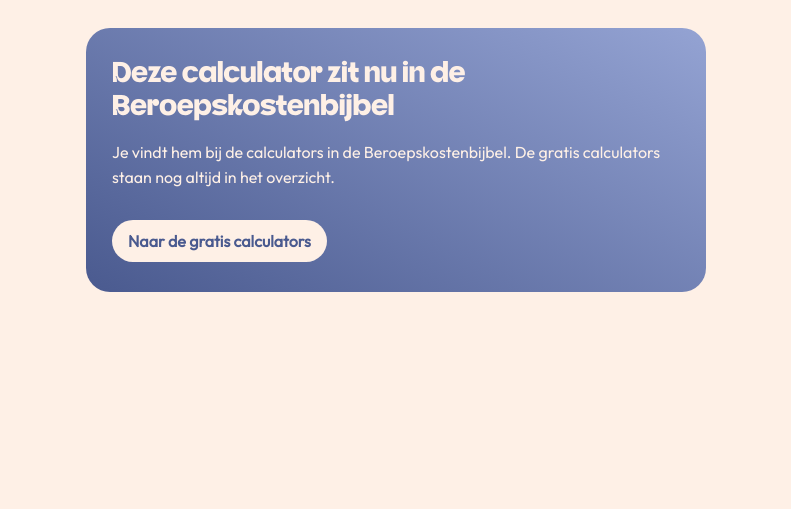
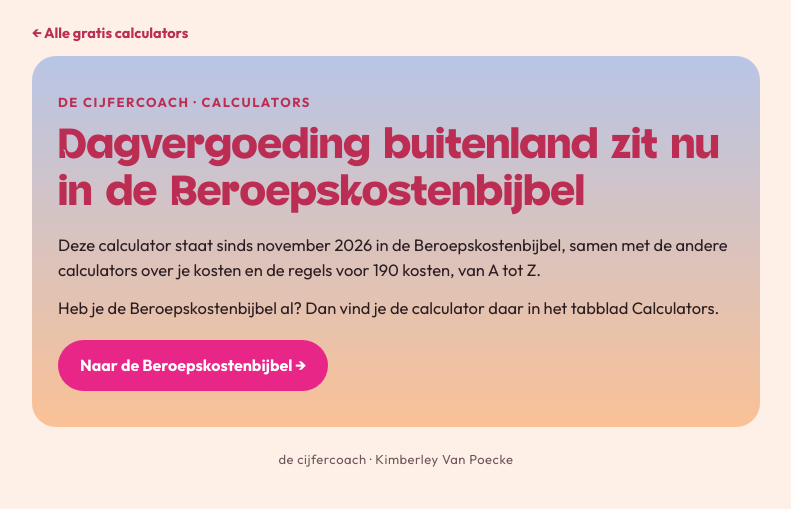
Before and after one commit to decijfercoach/calculators, a plain HTML site: page buitenland/index.html in a window 1280 px wide. Shown: the whole page, without its empty margins (244-1035 px from the left). Drawn offline with Linux system fonts and the light colour scheme.

Commit message:
Verhuisbericht buitenland: brandingkleuren en link

```diff
--- a/buitenland/index.html
+++ b/buitenland/index.html
@@ -1,9 +1,54 @@
 <!doctype html>
-<html lang="nl-BE"><head><meta charset="utf-8"><meta name="viewport" content="width=device-width, initial-scale=1"><meta name="robots" content="noindex, nofollow">
-<title>Deze calculator zit nu in de Beroepskostenbijbel | De Cijfercoach</title>
-<style>@font-face{font-family:'Outfit';src:url('../fonts/outfit-400.woff2') format('woff2')}@font-face{font-family:'Glitz';src:url('../fonts/glitz.woff2') format('woff2')}
-body{margin:0;background:#FEF0E6;color:#2b1d22;font-family:'Outfit',system-ui,sans-serif;line-height:1.55}.w{max-width:620px;margin:0 auto;padding:28px 18px}
-.c{background:linear-gradient(28deg,#4A5A8F,#94A3D3);color:#FEF0E6;border-radius:24px;padding:30px 26px}h1{font-family:'Glitz',system-ui,sans-serif;font-weight:400;margin:0 0 10px;font-size:30px;line-height:1.1}
-a{display:inline-block;margin-top:14px;background:#FEF0E6;color:#4A5A8F;font-weight:700;border-radius:999px;padding:9px 16px;text-decoration:none}</style></head>
-<body><div class="w"><div class="c"><h1>Deze calculator zit nu in de Beroepskostenbijbel</h1><p>Je vindt hem bij de calculators in de Beroepskostenbijbel. De gratis calculators staan nog altijd in het overzicht.</p><a href="../">Naar de gratis calculators</a></div></div>
-<script>function h(){var b=document.body.getBoundingClientRect().height;parent.postMessage({type:'dcc-height',height:Math.ceil(b)+20},'*')}window.addEventListener('load',function(){h();parent.postMessage({type:'dcc-nav'},'*')});window.addEventListener('message',function(e){if(e.data&&e.data.type==='dcc-vraag-hoogte')h()});</script></body></html>
+<html lang="nl-BE">
+<head>
+<meta charset="utf-8">
+<meta name="viewport" content="width=device-width, initial-scale=1">
+<meta name="robots" content="noindex, nofollow">
+<title>Dagvergoeding buitenland | De Cijfercoach</title>
+<style>
+@font-face{font-family:'Glitz';src:url('../fonts/glitz.woff2') format('woff2');font-weight:400;font-style:normal;font-display:swap}
+@font-face{font-family:'Outfit';src:url('../fonts/outfit-400.woff2') format('woff2');font-weight:400;font-style:normal;font-display:swap}
+@font-face{font-family:'Outfit';src:url('../fonts/outfit-700.woff2') format('woff2');font-weight:700;font-style:normal;font-display:swap}
+:root{--creme:#fef0e6;--perzik:#fac196;--lila-licht:#b8c5e6;--bordeaux:#bb2d53;--roze:#e72687;--ink:#2b1d22;--muted:#6f565d}
+*{box-sizing:border-box}
+body{margin:0;background:var(--creme);color:var(--ink);font-family:'Outfit',system-ui,-apple-system,'Segoe UI',Arial,sans-serif;line-height:1.55}
+.wrap{max-width:760px;margin:0 auto;padding:20px 16px 36px}
+.terug{display:inline-block;color:var(--bordeaux);font-weight:700;font-size:14.5px;text-decoration:none;margin:0 0 12px}
+.terug:hover{text-decoration:underline}
+.hero{background:linear-gradient(180deg,var(--lila-licht) 0%,var(--perzik) 100%);border-radius:24px;padding:36px 26px}
+.eyebrow{font-size:13px;letter-spacing:.12em;text-transform:uppercase;color:var(--bordeaux);font-weight:700;margin:0 0 10px}
+h1{font-family:'Glitz','Outfit',system-ui,sans-serif;font-weight:400;font-size:clamp(30px,6.5vw,44px);line-height:1.08;word-spacing:.14em;color:var(--bordeaux);margin:0 0 14px}
+p{margin:0 0 12px;font-size:16.5px}
+.knop{display:inline-block;margin-top:8px;background:var(--roze);color:#fff;font-weight:700;text-decoration:none;border-radius:999px;padding:13px 22px;font-size:16px}
+.knop:hover{background:var(--bordeaux)}
+a:focus-visible{outline:3px solid var(--roze);outline-offset:3px}
+.brand{text-align:center;margin-top:22px;font-size:13px;color:var(--muted);letter-spacing:.04em}
+@media (max-width:560px){.hero{padding:28px 20px}}
+</style>
+</head>
+<body>
+<div class="wrap">
+  <a class="terug" href="../">← Alle gratis calculators</a>
+  <header class="hero">
+    <p class="eyebrow">De Cijfercoach · Calculators</p>
+    <h1>Dagvergoeding buitenland zit nu in de Beroepskostenbijbel</h1>
+    <p>Deze calculator staat sinds november 2026 in de Beroepskostenbijbel, samen met de andere calculators over je kosten en de regels voor 190 kosten, van A tot Z.</p>
+    <p>Heb je de Beroepskostenbijbel al? Dan vind je de calculator daar in het tabblad Calculators.</p>
+    <a class="knop" href="https://decijfercoach.plugandpay.nl/checkout/beroepskostenbijbel" target="_top">Naar de Beroepskostenbijbel →</a>
+  </header>
+  <div class="brand">de cijfercoach · Kimberley Van Poecke</div>
+</div>
+<script>
+function meldHoogte(){ try{ window.parent.postMessage({type:'dcc-height', height: Math.ceil(document.body.getBoundingClientRect().height)}, '*'); }catch(e){} }
+if(window.ResizeObserver){ new ResizeObserver(meldHoogte).observe(document.body); }
+window.addEventListener('load', meldHoogte);
+</script>
+<script>
+(function(){
+  function hoogte(){ try{ window.parent.postMessage({type:'dcc-height', height: Math.ceil(document.body.getBoundingClientRect().height)}, '*'); }catch(e){} }
+  window.addEventListener('message', function(e){ if(e.data && e.data.type === 'dcc-vraag-hoogte') hoogte(); });
+  window.addEventListener('load', function(){ try{ window.parent.postMessage({type:'dcc-nav'}, '*'); }catch(e){} hoogte(); });
+})();
+</script>
+</body>
+</html>
```
